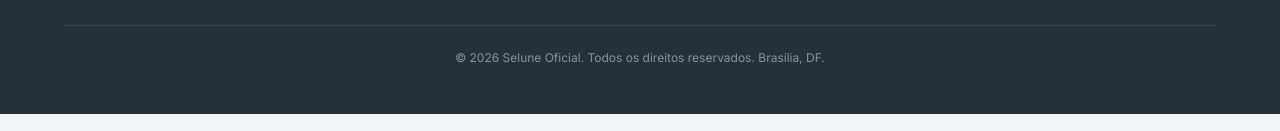
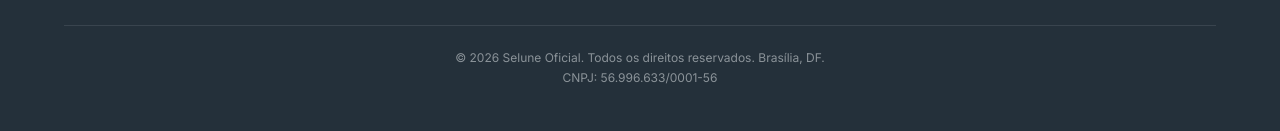
Before and after one commit to pedrohhenriquy2-del/jubilant-robot, a React (Vite) app: page / in a window 1280 px wide. Shown: the part 8792-8923 px from the top of the page. Built offline with nearby package versions, Linux system fonts and the light colour scheme.

Commit message:
Adiciona CNPJ no rodapé do site
Co-Authored-By: Claude Sonnet 5 <noreply@anthropic.com>
Claude-Session: https://claude.ai/code/session_01U9MkXJjpmfExKfA1ygT2mC

```diff
--- a/src/components/Footer.jsx
+++ b/src/components/Footer.jsx
@@ -66,6 +66,7 @@ export default function Footer() {
         <p className="text-xs text-cream/50">
           © {year} {BRAND.name}. Todos os direitos reservados. Brasília, DF.
         </p>
+        <p className="text-xs text-cream/50 mt-1">CNPJ: {CONTACT.cnpj}</p>
       </div>
     </footer>
   );
--- a/src/constants.js
+++ b/src/constants.js
@@ -34,6 +34,7 @@ export const BRAND = {
 
 export const CONTACT = {
   address: "Brasília, Distrito Federal",
+  cnpj: "56.996.633/0001-56",
   hours: [
     { day: "Segunda a Sexta", time: "09h às 19h" },
     { day: "Sábado", time: "09h às 14h" },
```
